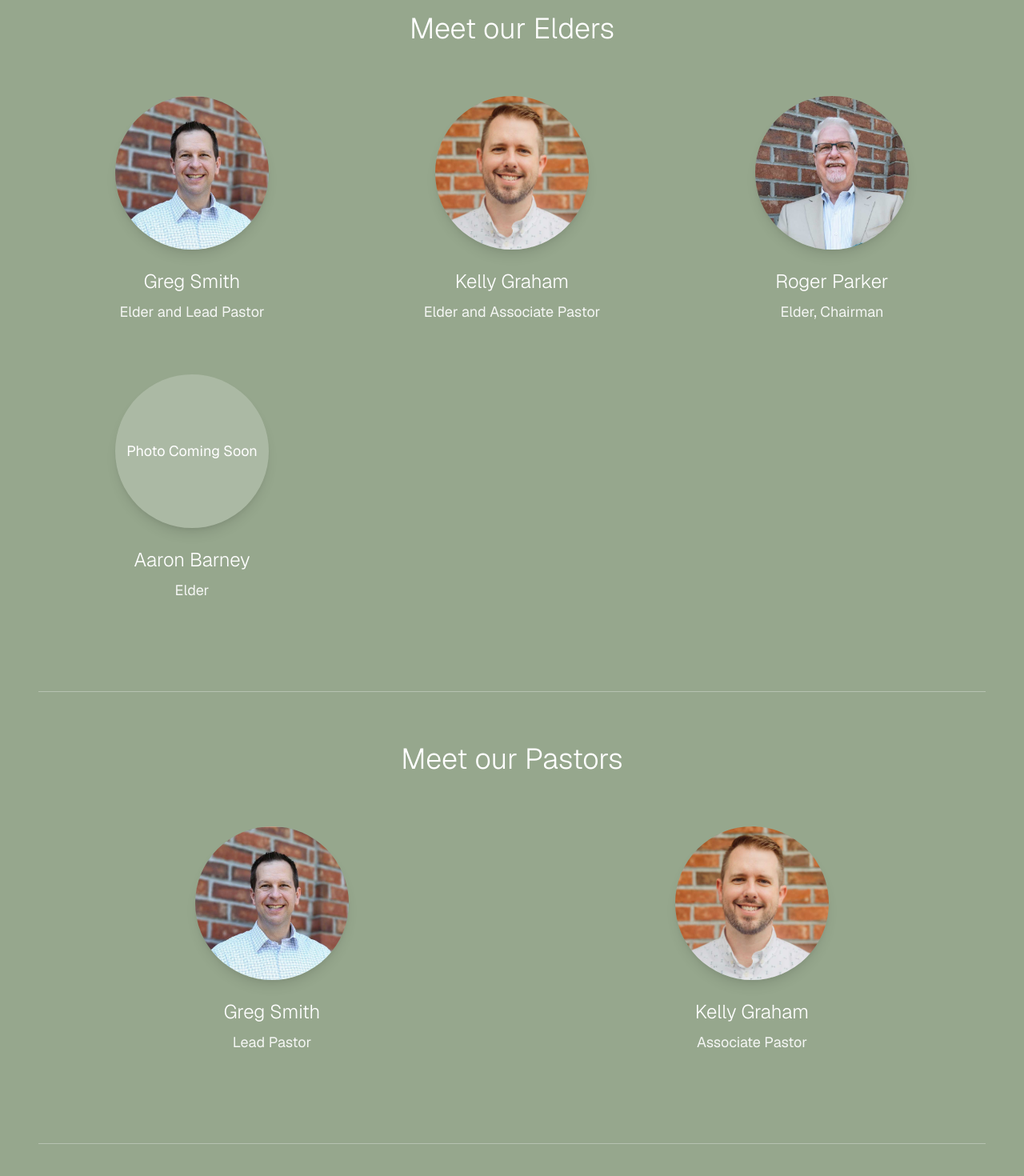
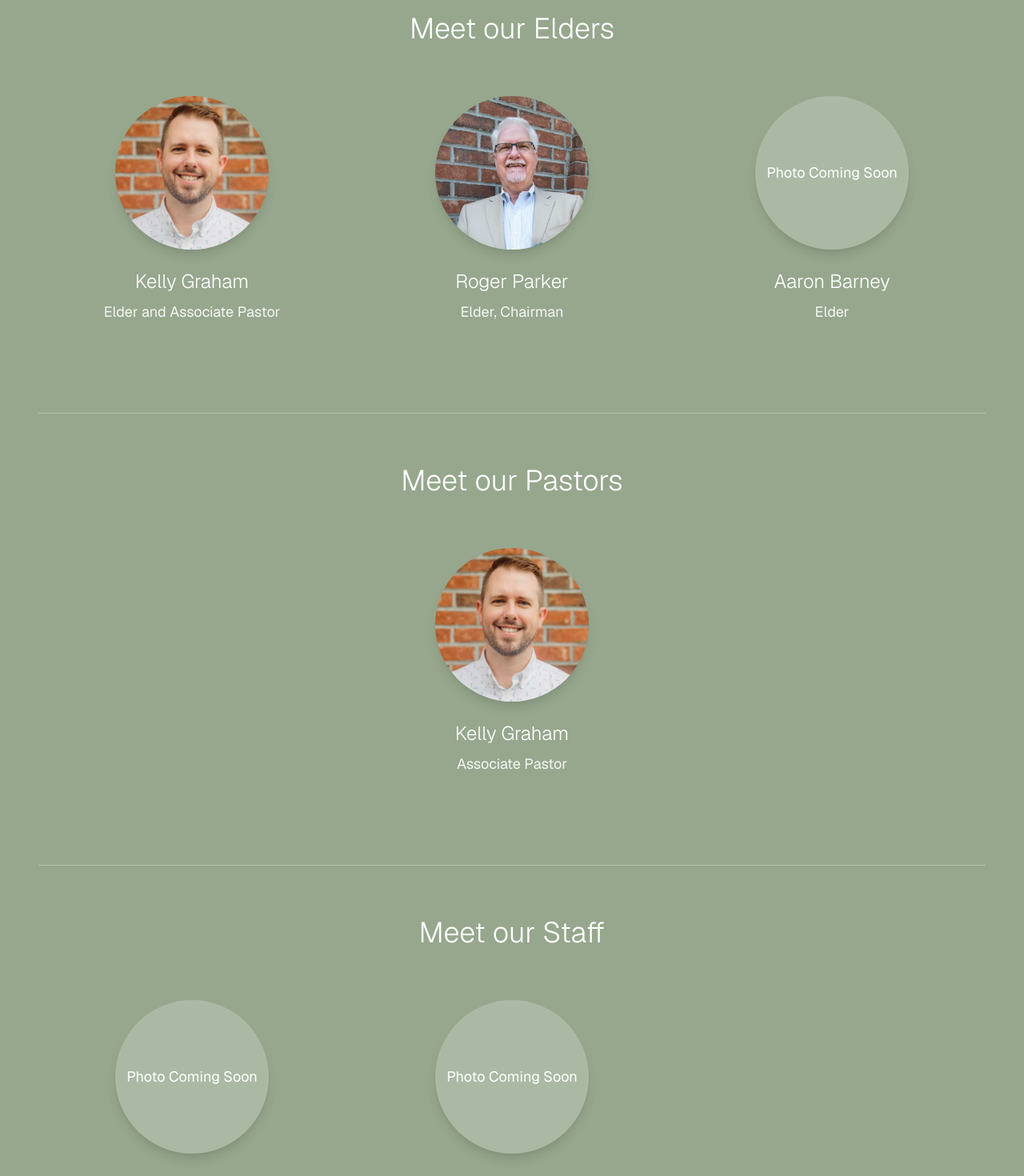
Before and after one commit to joshconverse/gota-site, a Next.js app: page /about in a window 1280 px wide. Shown: the part 3040-4510 px from the top of the page at 80% size. Built offline with nearby package versions, Linux system fonts and the light colour scheme.

Commit message:
content: remove Greg Smith from elders and pastors
He no longer serves as elder or lead pastor; drop his cards from
the About leadership section and update CLAUDE.md's leadership
roster accordingly.

```diff
--- a/src/app/about/AboutContent.tsx
+++ b/src/app/about/AboutContent.tsx
@@ -194,19 +194,6 @@
           </div>
 
           <div className="grid grid-cols-1 md:grid-cols-2 lg:grid-cols-3 gap-12 max-w-6xl mx-auto mb-24">
-            {/* Greg Smith */}
-            <div className="text-center">
-              <div className="mb-6">
-                <img
-                  src="/bioImage_1.jpg"
-                  alt="Greg Smith"
-                  className="w-48 h-48 rounded-full mx-auto object-cover shadow-lg"
-                />
-              </div>
-              <h3 className="text-2xl font-light text-white mb-2">Greg Smith</h3>
-              <p className="text-lg text-white/90 mb-4">Elder and Lead Pastor</p>
-            </div>
-
             {/* Kelly Graham */}
             <div className="text-center">
               <div className="mb-6">
@@ -255,20 +242,7 @@
             </h2>
           </div>
 
-          <div className="grid grid-cols-1 lg:grid-cols-2 gap-12 max-w-6xl mx-auto mb-24">
-            {/* Greg Smith */}
-            <div className="text-center">
-              <div className="mb-6">
-                <img
-                  src="/bioImage_1.jpg"
-                  alt="Greg Smith"
-                  className="w-48 h-48 rounded-full mx-auto object-cover shadow-lg"
-                />
-              </div>
-              <h3 className="text-2xl font-light text-white mb-2">Greg Smith</h3>
-              <p className="text-lg text-white/90 mb-4">Lead Pastor</p>
-            </div>
-
+          <div className="grid grid-cols-1 max-w-sm mx-auto mb-24">
             {/* Kelly Graham */}
             <div className="text-center">
               <div className="mb-6">
```
Also changed, not shown: 1 other file (tests, documents, lock files or other folders).
